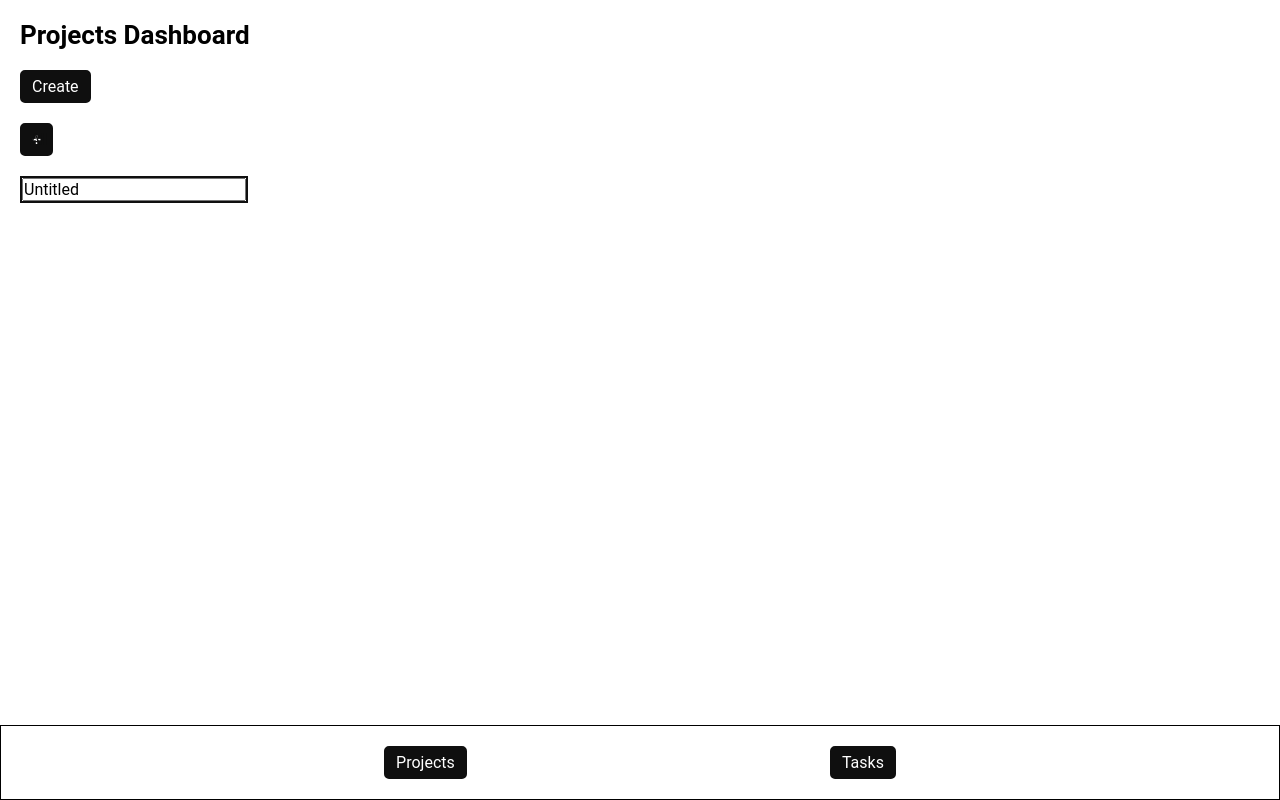
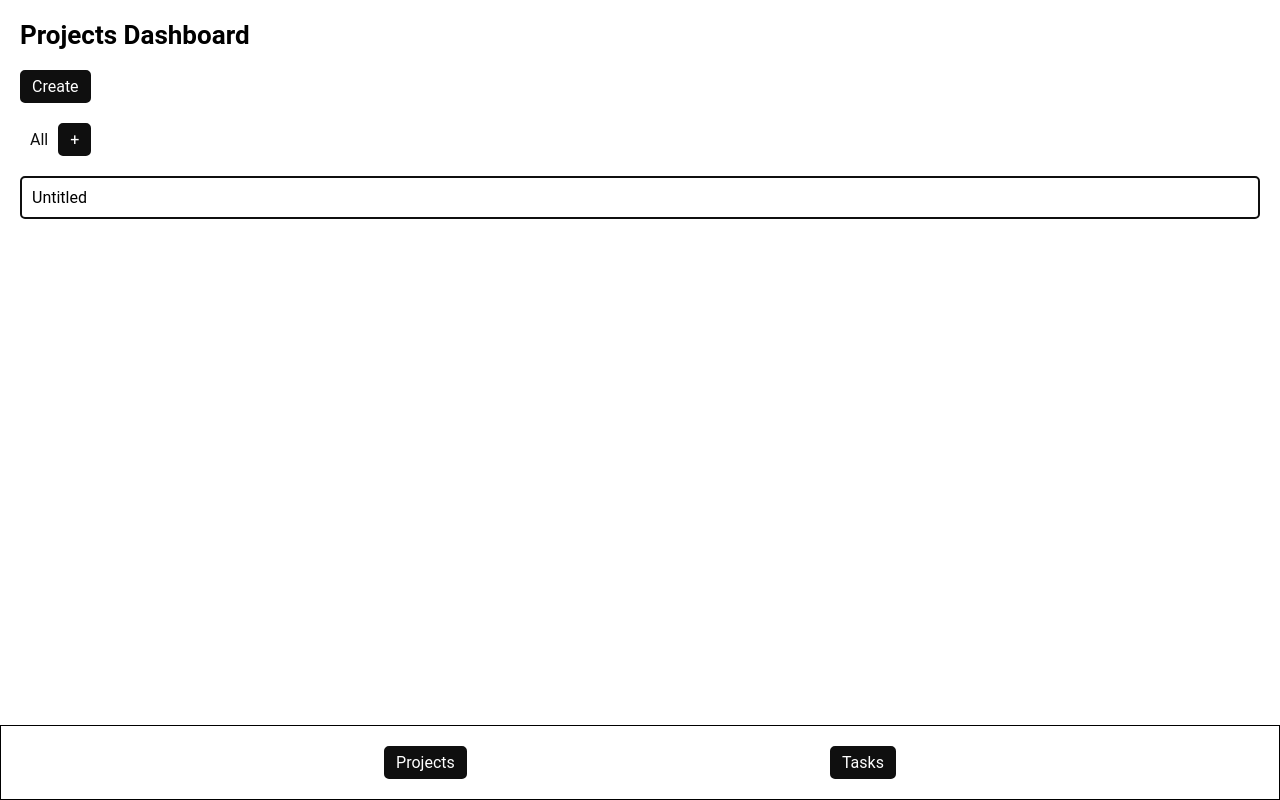
Before and after one commit to alexismarroquin7/task-manager, a Next.js app: page /projects in a window 1280 px wide. Both pictures are taken after a click on the button "Create". Built offline with nearby package versions, Linux system fonts and the light colour scheme.

Commit message:
adds border radius for project item

```diff
--- a/widgets/Navbar/index.module.css
+++ b/widgets/Navbar/index.module.css
@@ -12,4 +12,5 @@
   flex-flow: row wrap;
   align-items: center;
   justify-content: space-evenly;
+  background-color: var(--white);
 }
--- a/widgets/ProjectsDashboard/ProjectItem.js
+++ b/widgets/ProjectsDashboard/ProjectItem.js
@@ -6,11 +6,7 @@ export const ProjectItem = ({ project }) => {
       key={project.id}
       className={styles.root}
     >
-      <label>
-        <input
-          value={project.name}
-        />
-      </label>
+      <p>{project.name}</p>
 
     </div>
   )
--- a/widgets/ProjectsDashboard/ProjectItem.module.css
+++ b/widgets/ProjectsDashboard/ProjectItem.module.css
@@ -2,5 +2,7 @@
   border: .2rem solid var(--black);
   display: flex;
   flex-flow: row wrap;
-
+  width: 100%;
+  padding: 1rem;
+  border-radius: var(--border-radius-primary);
 }
--- a/widgets/ProjectsDashboard/ViewList.js
+++ b/widgets/ProjectsDashboard/ViewList.js
@@ -22,7 +22,6 @@ export const ViewList = ({ views = [], current_view, create }) => {
       })}
     </div>
     <button onClick={create}>+</button>
-    {/* <span className={}></span> */}
   </div>
   )
 }
--- a/widgets/ProjectsDashboard/ViewList.module.css
+++ b/widgets/ProjectsDashboard/ViewList.module.css
@@ -3,15 +3,14 @@
   flex-flow: row wrap;
   align-items: center;
   gap: 0;
+  width: 100%;
 }
 
 .view_list {
   display: flex;
-  flex-flow: row nowrap;
+  flex-flow: row wrap;
   align-items: center;
   gap: 0;
-  overflow-x: scroll;
-  position: absolute;
 }
 
 .view_item {
```
